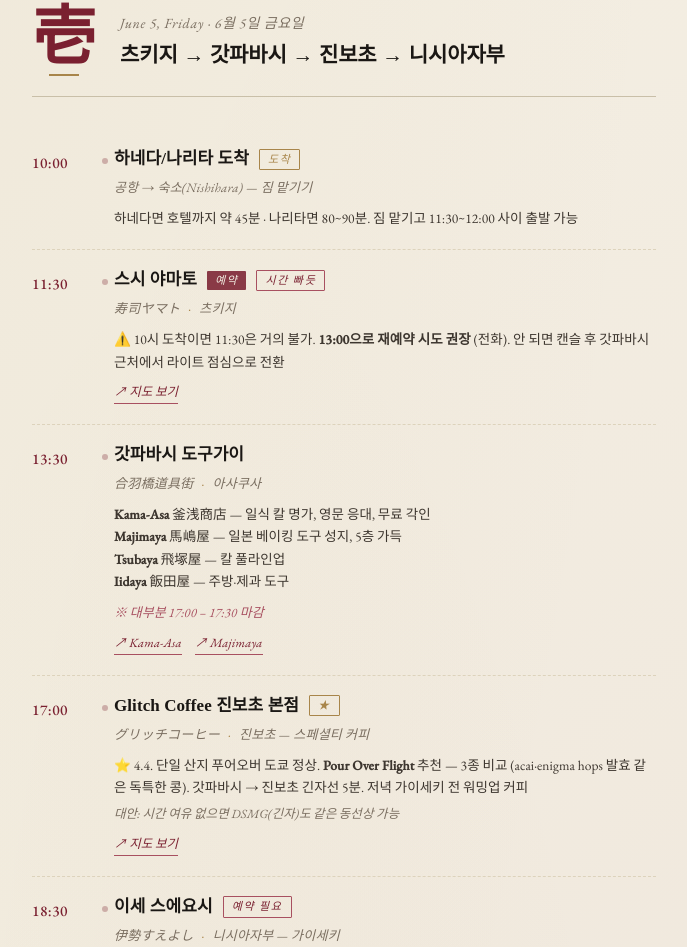
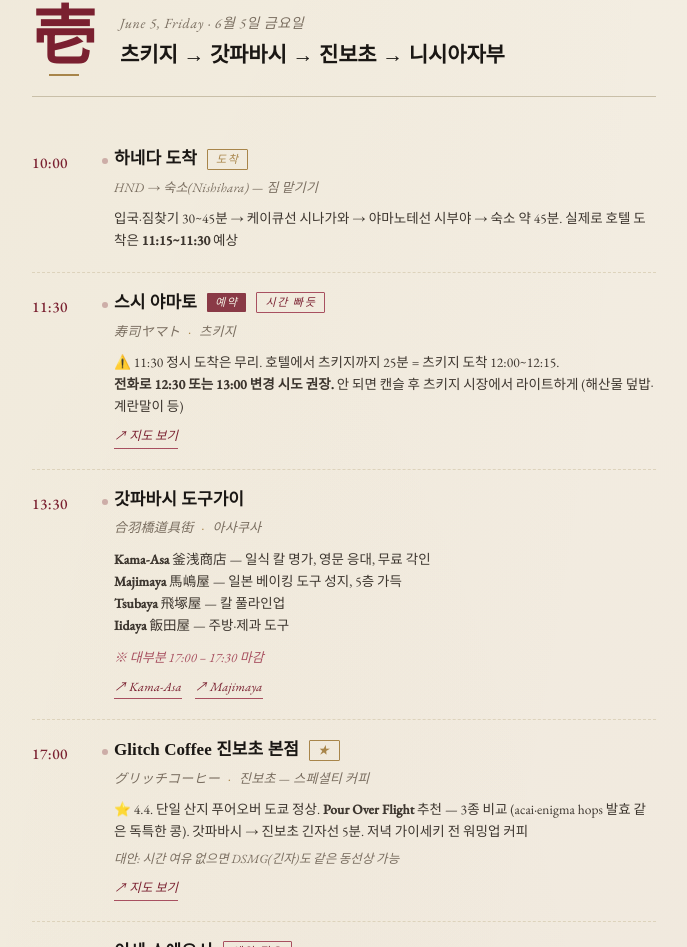
Before and after one commit to synccho-commits/Trip, a plain HTML site: page Tokyo_2606/index.html in a window 1280 px wide. Shown: the part 955-1902 px from the top of the page, without its empty margins (296-983 px from the left). Drawn offline with nearby package versions, Linux system fonts and the light colour scheme.

Commit message:
Update index.html

```diff
--- a/Tokyo_2606/index.html
+++ b/Tokyo_2606/index.html
@@ -704,9 +704,9 @@ footer .mark{
       <li class="event">
         <div class="event-time">10:00</div>
         <div class="event-body">
-          <h3 class="event-title">하네다/나리타 도착 <span class="badge alt">도착</span></h3>
-          <p class="event-meta">공항 → 숙소(Nishihara) — 짐 맡기기</p>
-          <p class="event-note">하네다면 호텔까지 약 45분 · 나리타면 80~90분. 짐 맡기고 11:30~12:00 사이 출발 가능</p>
+          <h3 class="event-title">하네다 도착 <span class="badge alt">도착</span></h3>
+          <p class="event-meta">HND → 숙소(Nishihara) — 짐 맡기기</p>
+          <p class="event-note">입국·짐찾기 30~45분 → 케이큐선 시나가와 → 야마노테선 시부야 → 숙소 약 45분. 실제로 호텔 도착은 <strong>11:15~11:30</strong> 예상</p>
         </div>
       </li>
       <li class="event">
@@ -714,7 +714,7 @@ footer .mark{
         <div class="event-body">
           <h3 class="event-title">스시 야마토 <span class="badge">예약</span> <span class="badge warn">시간 빠듯</span></h3>
           <p class="event-meta">寿司ヤマト<span class="sep">·</span>츠키지</p>
-          <p class="event-note">⚠️ 10시 도착이면 11:30은 거의 불가. <strong>13:00으로 재예약 시도 권장</strong> (전화). 안 되면 캔슬 후 갓파바시 근처에서 라이트 점심으로 전환</p>
+          <p class="event-note">⚠️ 11:30 정시 도착은 무리. 호텔에서 츠키지까지 25분 = 츠키지 도착 12:00~12:15.<br><strong>전화로 12:30 또는 13:00 변경 시도 권장.</strong> 안 되면 캔슬 후 츠키지 시장에서 라이트하게 (해산물 덮밥·계란말이 등)</p>
           <a class="event-link" href="https://maps.google.com/?cid=9145564862110981324" target="_blank">지도 보기</a>
         </div>
       </li>
```
